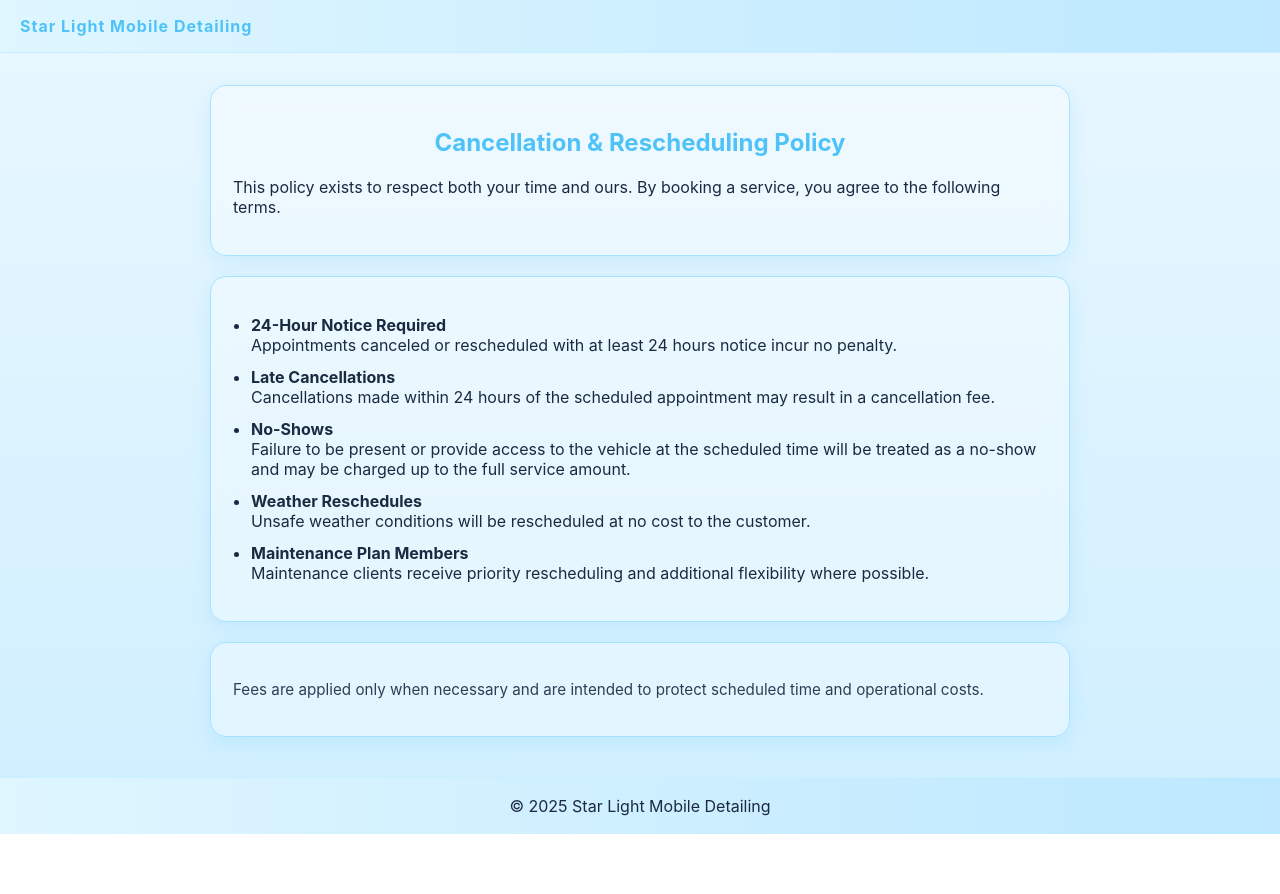
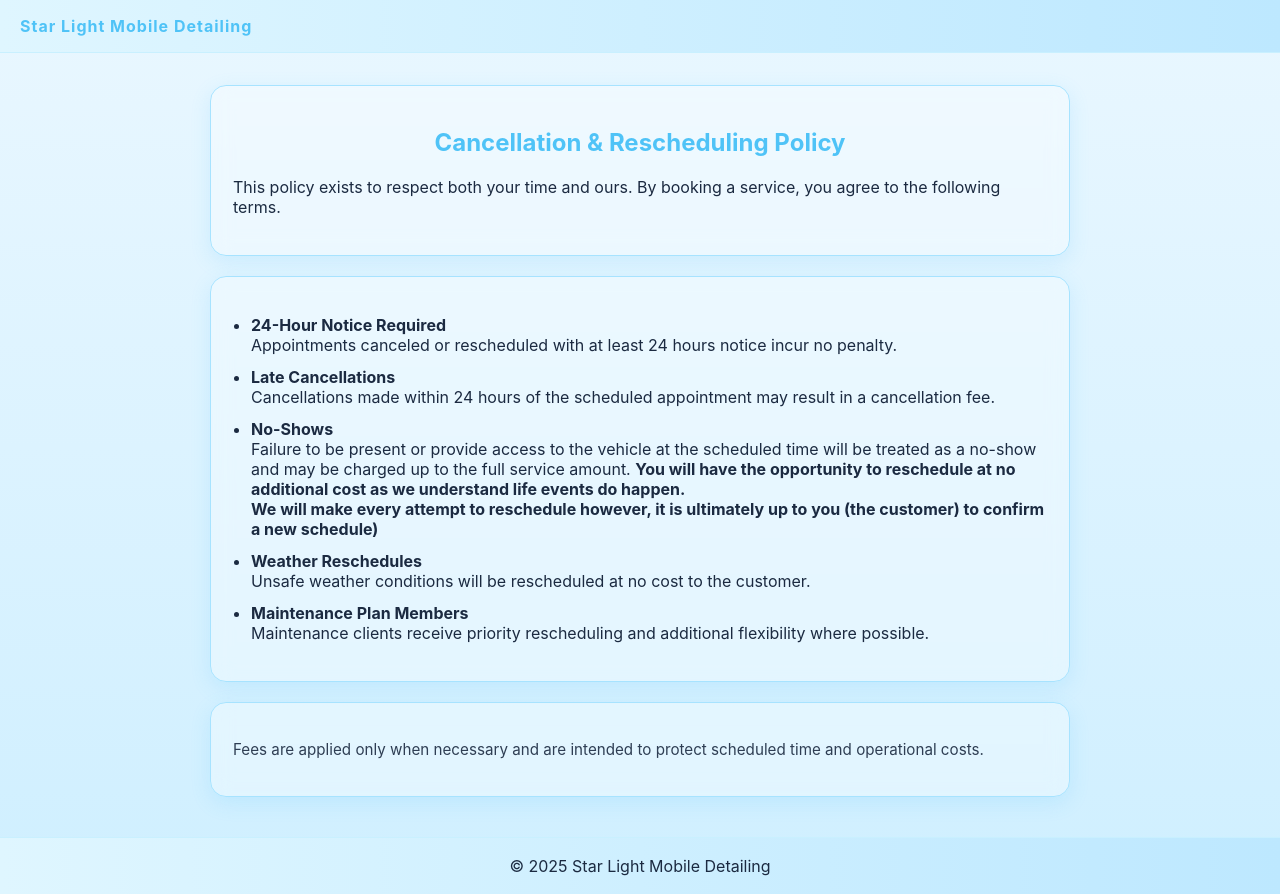
Before and after one commit to tampuh/cancellation-policy, a plain HTML site: page index.html in a window 1280 px wide. Before the commit the page ends 834 px from the top, so only its background shows below. Drawn offline with Linux system fonts and the light colour scheme.

Commit message:
Update index.html

```diff
--- a/index.html
+++ b/index.html
@@ -87,7 +87,7 @@
         <strong>No-Shows</strong><br>
         Failure to be present or provide access to the vehicle at the scheduled
         time will be treated as a no-show and may be charged up to the full
-        service amount.
+        service amount. <strong>You will have the opportunity to reschedule at no additional cost as we understand life events do happen.<br>We will make every attempt to reschedule however, it is ultimately up to you (the customer) to confirm a new schedule)</strong>
       </li>
 
       <li>
```
